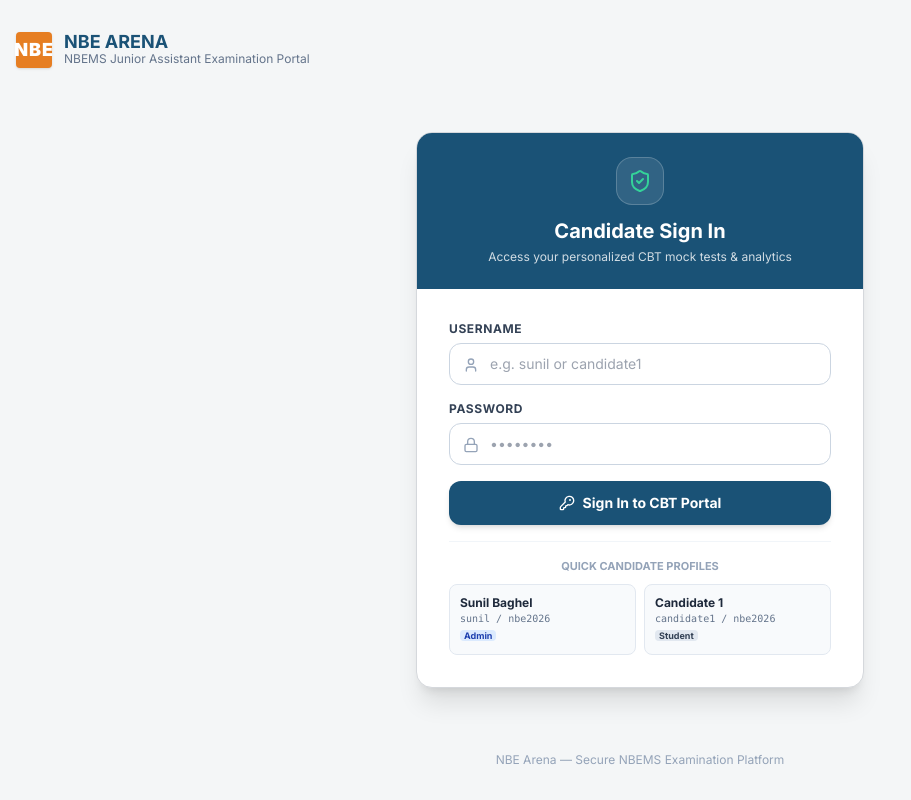
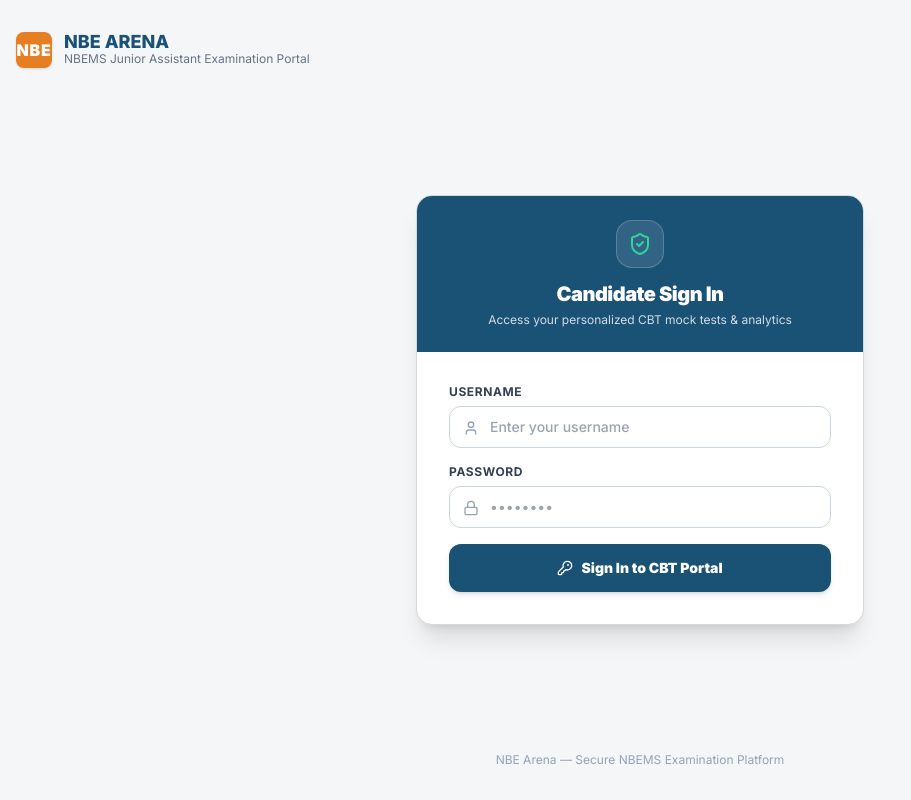
Before and after one commit to SunilBaghel002/NBE_Arena, a Next.js app: page /login in a window 1280 px wide. Shown: the whole page, without its empty margins (0-911 px from the left). Built offline with nearby package versions, Linux system fonts and the light colour scheme.

Commit message:
refactor(login): remove quick demo profile section from login screen

```diff
--- a/src/app/login/page.tsx
+++ b/src/app/login/page.tsx
@@ -42,21 +42,16 @@
     }
   };
 
-  const handleQuickFill = (u: string, p: string) => {
-    setUsername(u);
-    setPassword(p);
-  };
-
   return (
     <main className="min-h-screen bg-exam-bg flex flex-col justify-between p-4">
       {/* CBT Portal Header */}
       <header className="max-w-7xl mx-auto w-full py-4 flex items-center justify-between">
         <div className="flex items-center space-x-3">
-          <div className="w-9 h-9 bg-exam-saffron rounded flex items-center justify-center font-black text-white text-lg tracking-wider shadow">
+          <div className="w-9 h-9 bg-exam-saffron rounded-lg flex items-center justify-center font-black text-white text-base tracking-wider shadow">
             NBE
           </div>
           <div>
-            <h1 className="font-bold text-lg leading-none text-exam-primary">NBE ARENA</h1>
+            <h1 className="font-extrabold text-lg leading-none text-exam-primary">NBE ARENA</h1>
             <p className="text-xs text-slate-500">NBEMS Junior Assistant Examination Portal</p>
           </div>
         </div>
@@ -70,7 +65,7 @@
             <div className="w-12 h-12 bg-white/10 rounded-2xl mx-auto flex items-center justify-center mb-3 border border-white/20">
               <ShieldCheck className="w-6 h-6 text-emerald-400" />
             </div>
-            <h2 className="text-xl font-bold">Candidate Sign In</h2>
+            <h2 className="text-xl font-black tracking-tight">Candidate Sign In</h2>
             <p className="text-xs text-white/80 mt-1">
               Access your personalized CBT mock tests & analytics
             </p>
@@ -95,10 +90,10 @@
                   type="text"
                   value={username}
                   onChange={(e) => setUsername(e.target.value)}
-                  placeholder="e.g. sunil or candidate1"
+                  placeholder="Enter your username"
                   autoComplete="username"
                   required
-                  className="w-full pl-10 pr-4 py-2.5 rounded-xl border border-slate-300 text-sm focus:outline-none focus:ring-2 focus:ring-exam-primary focus:border-transparent transition"
+                  className="w-full pl-10 pr-4 py-2.5 rounded-xl border border-slate-300 text-sm focus:outline-none focus:ring-2 focus:ring-exam-primary focus:border-transparent transition font-medium"
                 />
               </div>
             </div>
@@ -124,7 +119,7 @@
             <button
               type="submit"
               disabled={loading}
-              className="w-full mt-2 py-3 rounded-xl bg-exam-primary hover:bg-exam-primaryHover text-white font-bold text-sm shadow-md transition transform active:scale-98 flex items-center justify-center gap-2 disabled:opacity-50"
+              className="w-full mt-2 py-3.5 rounded-xl bg-exam-primary hover:bg-exam-primaryHover text-white font-black text-sm shadow-md transition transform active:scale-98 flex items-center justify-center gap-2 disabled:opacity-50"
             >
               {loading ? (
                 <>
@@ -138,34 +133,6 @@
                 </>
               )}
             </button>
-
-            {/* Quick Demo Credentials */}
-            <div className="mt-6 pt-4 border-t border-slate-100">
-              <p className="text-[11px] font-bold uppercase text-slate-400 text-center mb-2.5">
-                Quick Candidate Profiles
-              </p>
-              <div className="grid grid-cols-2 gap-2 text-xs">
-                <button
-                  type="button"
-                  onClick={() => handleQuickFill("sunil", "nbe2026")}
-                  className="p-2.5 rounded-lg border border-slate-200 bg-slate-50 hover:bg-blue-50 hover:border-blue-200 text-left transition"
-                >
-                  <p className="font-bold text-slate-800">Sunil Baghel</p>
-                  <p className="text-[10px] text-slate-500 font-mono">sunil / nbe2026</p>
-                  <span className="text-[9px] bg-blue-100 text-blue-800 font-bold px-1 rounded">Admin</span>
-                </button>
-
-                <button
-                  type="button"
-                  onClick={() => handleQuickFill("candidate1", "nbe2026")}
-                  className="p-2.5 rounded-lg border border-slate-200 bg-slate-50 hover:bg-blue-50 hover:border-blue-200 text-left transition"
-                >
-                  <p className="font-bold text-slate-800">Candidate 1</p>
-                  <p className="text-[10px] text-slate-500 font-mono">candidate1 / nbe2026</p>
-                  <span className="text-[9px] bg-slate-200 text-slate-700 font-bold px-1 rounded">Student</span>
-                </button>
-              </div>
-            </div>
           </form>
         </div>
       </div>
```
